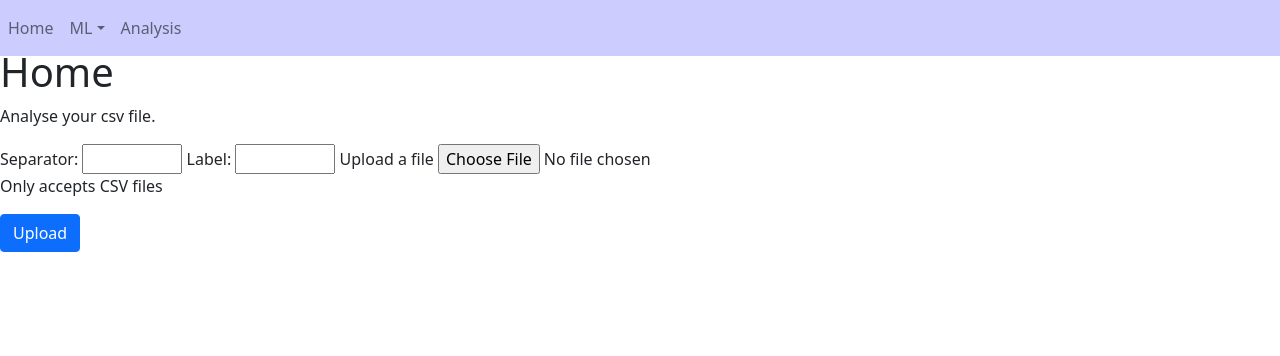
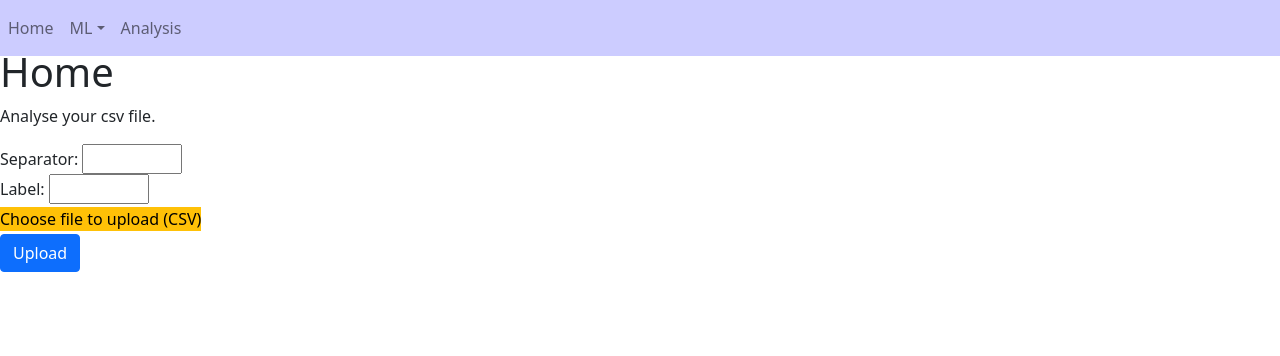
Before and after one commit to paluszekNN/mlAnalyse, a Django app: page / in a window 1280 px wide. Shown: the top 356 px of the page. Run offline with Django 3.2, Linux system fonts and the light colour scheme.

Commit message:
change input in index.html

```diff
--- a/mlAnalyse/views.py
+++ b/mlAnalyse/views.py
@@ -2,12 +2,6 @@ from django.shortcuts import render
 from django.contrib import messages
 import pandas as pd
 from linear_regression.models import Data, Analyse
-
-
-def set_label_as_last_column(label, data: pd.DataFrame):
-    data_y = data[label]
-    data.drop(label, axis=1, inplace=True)
-    data[label] = data_y
 
 
 def data_upload(request):
@@ -31,7 +25,7 @@ def data_upload(request):
         data = pd.read_csv(csv_file, sep=sep)
 
         set_label_as_last_column(label, data)
-        print(data)
+        data.dropna(inplace=True, axis=0)
 
         Data.objects.all().delete()
         Analyse.objects.all().delete()
@@ -43,3 +37,9 @@ def data_upload(request):
 
     context = {}
     return render(request, template, context)
+
+
+def set_label_as_last_column(label, data: pd.DataFrame):
+    data_y = data[label]
+    data.drop(label, axis=1, inplace=True)
+    data[label] = data_y
--- a/templates/index.html
+++ b/templates/index.html
@@ -1,5 +1,5 @@
 <!DOCTYPE html>
-<html lang="en">
+<html lang="en" xml:lang="en">
 <head>
     <meta charset="UTF-8">
     <meta name="viewport" content="width=device-width, initial-scale=1">
@@ -31,14 +31,22 @@
             {% csrf_token %}
             <label>Separator:</label>
             <input type="text" name="sep">
+            <br>
             <label>Label:</label>
             <input type="text" name="label">
-            <label>Upload a file</label>
-            <input type="file" name="file">
-            <p>Only accepts CSV files</p>
+            <br>
+            <div>
+                <label class="btn-warning" for="file_upload">Choose file to upload (CSV)</label>
+                <input id="file_upload" type="file" name="file" accept=".csv" style="opacity:0;">
+            </div>
             <button class="btn btn-primary" type="submit">Upload</button>
         </form>
     {% endif %}
+     <ul class="messages">
+      {% for message in messages %}
+      <li>{% if message.tags %} class="{{ message.tags }}"{% endif %}>{{ message }}</li>
+      {% endfor %}
+     </ul>
 
     {% endblock %}
     <script src="{% static 'tablesort.js' %}"></script>
```
Also changed, not shown: linear_regression/templates/summarization.html (+0 -23 lines), linear_regression/views.py (+20 -21 lines).
